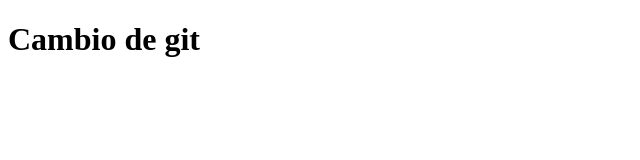
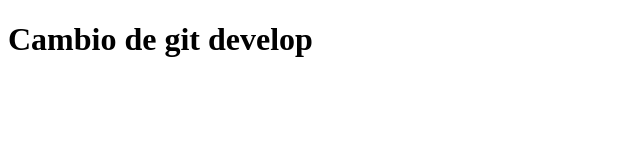
Before and after one commit to AngelsMain2/Mi-primer-repositorio, a plain HTML site: page index.html in a window 1280 px wide. Shown: the whole page, without its empty margins (0-640 px from the left). Drawn offline with Linux system fonts and the light colour scheme.

Commit message:
commit desde develop

```diff
--- a/index.html
+++ b/index.html
@@ -6,6 +6,6 @@
     <title>Document</title>
 </head>
 <body>
-    <h1>Cambio de git</h1>
+    <h1>Cambio de git develop</h1>
 </body>
 </html>
```
